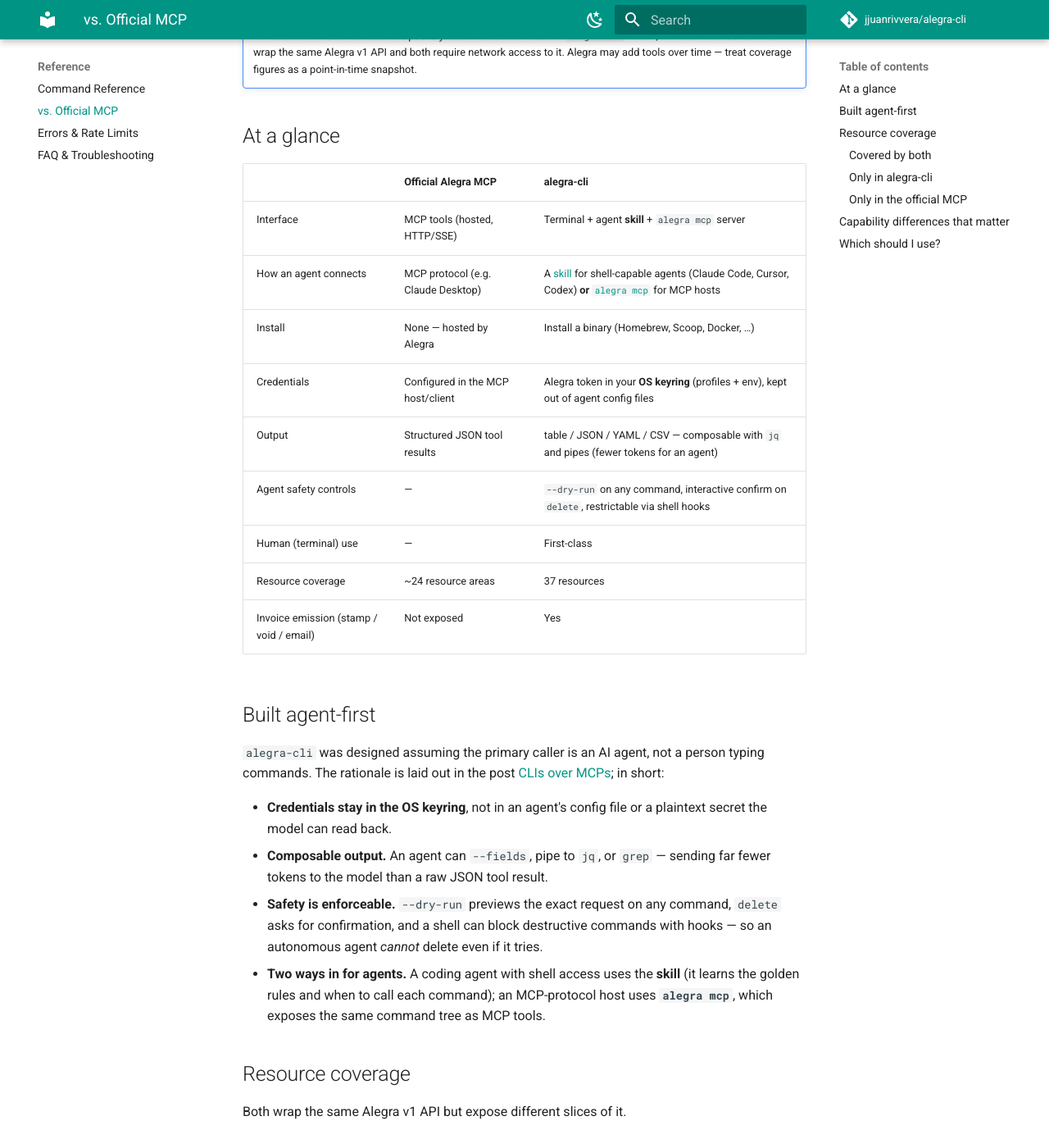
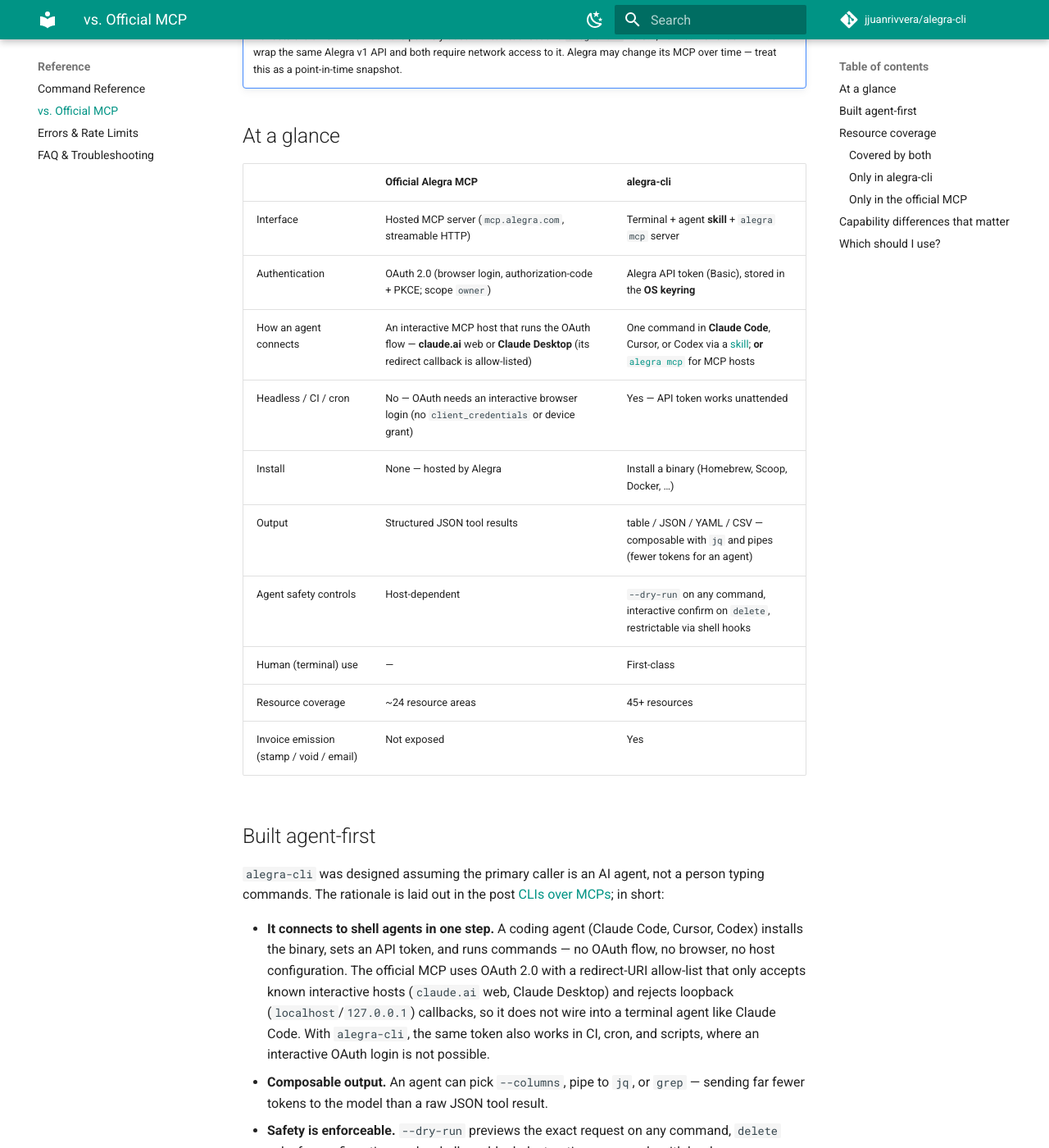
Before and after one commit to jjuanrivvera/alegra-cli, an MkDocs documentation site: the page built from docs/reference/vs-official-mcp.md, in a window 1280 px wide and 1400 px high, scrolled down 392 px. Shown: the whole window at 82% size. Built offline with MkDocs 1.6.1 and Material for MkDocs 9.7.7, drawn with Linux system fonts in a browser that asks for light colours; comment, search, counter and statistics services are not loaded; some of the changed text lies outside the part shown.

Commit message:
docs: correct the official-MCP comparison to be fully accurate
Verified the official Alegra MCP live (2026-06-11): it is not broken or
empty. The server at mcp.alegra.com is OAuth 2.0 protected
(authorization-code + PKCE, scope owner), and its DCR redirect-URI
allow-list accepts known interactive hosts (claude.ai web / Claude
Desktop) while rejecting loopback callbacks — so it cannot wire into a
terminal agent like Claude Code, and has no client_credentials/device
grant for headless use.

Corrects three inaccurate claims:
- dropped 'returns no tools in practice' (false; the public /sse path is
  a stale anonymous deployment — the real endpoint is OAuth-gated)
- dropped the credentials jab ('plaintext secret the model can read
  back'); OAuth is a clean model, so credential handling is not the
  differentiator
- reframed the real difference: native one-step connection to shell
  agents (Claude Code, Cursor, Codex) and unattended CI/cron use via an
  API token, vs OAuth browser login for interactive MCP hosts

Also refreshes the snapshot to v0.8.1 and the resource count to 45+.

```diff
--- a/docs/reference/vs-official-mcp.md
+++ b/docs/reference/vs-official-mcp.md
@@ -8,22 +8,23 @@ page compares the two so you can pick the right fit.
 
 !!! note "Snapshot"
     Reflects the official MCP server's publicly documented tool set and `alegra-cli`
-    **v0.6.1**, verified **2026-06-09**. Both wrap the same Alegra v1 API and both require
-    network access to it. Alegra may add tools over time — treat coverage figures as a
+    **v0.8.1**, verified **2026-06-11**. Both wrap the same Alegra v1 API and both require
+    network access to it. Alegra may change its MCP over time — treat this as a
     point-in-time snapshot.
 
 ## At a glance
 
 | | Official Alegra MCP | alegra-cli |
 | --- | --- | --- |
-| Interface | MCP tools (hosted, HTTP/SSE) | Terminal + agent **skill** + `alegra mcp` server |
-| How an agent connects | MCP protocol (e.g. Claude Desktop) | A [skill](../user-guide/agent-skill.md) for shell-capable agents (Claude Code, Cursor, Codex) **or** [`alegra mcp`](../user-guide/mcp.md) for MCP hosts |
+| Interface | Hosted MCP server (`mcp.alegra.com`, streamable HTTP) | Terminal + agent **skill** + `alegra mcp` server |
+| Authentication | OAuth 2.0 (browser login, authorization-code + PKCE; scope `owner`) | Alegra API token (Basic), stored in the **OS keyring** |
+| How an agent connects | An interactive MCP host that runs the OAuth flow — **claude.ai** web or **Claude Desktop** (its redirect callback is allow-listed) | One command in **Claude Code**, Cursor, or Codex via a [skill](../user-guide/agent-skill.md); **or** [`alegra mcp`](../user-guide/mcp.md) for MCP hosts |
+| Headless / CI / cron | No — OAuth needs an interactive browser login (no `client_credentials` or device grant) | Yes — API token works unattended |
 | Install | None — hosted by Alegra | Install a binary (Homebrew, Scoop, Docker, …) |
-| Credentials | Configured in the MCP host/client | Alegra token in your **OS keyring** (profiles + env), kept out of agent config files |
 | Output | Structured JSON tool results | table / JSON / YAML / CSV — composable with `jq` and pipes (fewer tokens for an agent) |
-| Agent safety controls | — | `--dry-run` on any command, interactive confirm on `delete`, restrictable via shell hooks |
+| Agent safety controls | Host-dependent | `--dry-run` on any command, interactive confirm on `delete`, restrictable via shell hooks |
 | Human (terminal) use | — | First-class |
-| Resource coverage | ~24 resource areas | 37 resources |
+| Resource coverage | ~24 resource areas | 45+ resources |
 | Invoice emission (stamp / void / email) | Not exposed | Yes |
 
 ## Built agent-first
@@ -32,16 +33,28 @@ page compares the two so you can pick the right fit.
 typing commands. The rationale is laid out in the post
 [CLIs over MCPs](https://jjuanrivvera.com/es/blog/clis-sobre-mcps/); in short:
 
-- **Credentials stay in the OS keyring**, not in an agent's config file or a plaintext
-  secret the model can read back.
-- **Composable output.** An agent can `--fields`, pipe to `jq`, or `grep` — sending far
-  fewer tokens to the model than a raw JSON tool result.
+- **It connects to shell agents in one step.** A coding agent (Claude Code, Cursor,
+  Codex) installs the binary, sets an API token, and runs commands — no OAuth flow, no
+  browser, no host configuration. The official MCP uses OAuth 2.0 with a redirect-URI
+  allow-list that only accepts known interactive hosts (`claude.ai` web, Claude Desktop)
+  and rejects loopback (`localhost`/`127.0.0.1`) callbacks, so it does not wire into a
+  terminal agent like Claude Code. With `alegra-cli`, the same token also works in CI,
+  cron, and scripts, where an interactive OAuth login is not possible.
+- **Composable output.** An agent can pick `--columns`, pipe to `jq`, or `grep` — sending
+  far fewer tokens to the model than a raw JSON tool result.
 - **Safety is enforceable.** `--dry-run` previews the exact request on any command,
   `delete` asks for confirmation, and a shell can block destructive commands with hooks —
   so an autonomous agent *cannot* delete even if it tries.
 - **Two ways in for agents.** A coding agent with shell access uses the **skill** (it
   learns the golden rules and when to call each command); an MCP-protocol host uses
   **`alegra mcp`**, which exposes the same command tree as MCP tools.
+
+!!! note "On credentials"
+    Both tools handle credentials responsibly — they are not a point of difference.
+    `alegra-cli` keeps a long-lived API token in the OS keyring; the official MCP uses
+    short-lived OAuth tokens the model never sees. The real trade-off is reach: an API
+    token runs unattended (CI, cron, shell agents), while OAuth requires a one-time
+    interactive browser login.
 
 ## Resource coverage
 
@@ -66,8 +79,7 @@ terms, additional charges, and webhook subscriptions — plus electronic invoice
 too large to embed, they sync on demand from the SAT's published catalog data
 (`alegra catalog sync-sat`, offered automatically by `alegra init` on Mexican
 accounts) and are searched offline with `alegra catalog product-keys <query>`.
-The official MCP documents an equivalent tool, but its server returns no tools
-in practice.
+The official MCP documents an equivalent tool, behind its OAuth connection.
 
 ### Only in the official MCP
 - **Support Center** help-desk tickets (out of scope for an accounting CLI).
@@ -100,7 +112,7 @@ They serve different niches; both are valid.
 | Your situation | Best fit |
 | --- | --- |
 | Coding agent with shell access (Claude Code, Cursor, Codex) | **alegra-cli + skill** |
-| Claude Desktop or another MCP host without a shell | Official MCP, or `alegra mcp` |
+| Interactive MCP host that runs an OAuth login (claude.ai web, Claude Desktop) | Official MCP, or `alegra mcp` |
 | Scripts, CI/CD, cron jobs | **alegra-cli** (pipes, exit codes, env vars) |
 | Autonomous agent touching production data | **alegra-cli** (dry-run, confirmations, hooks) |
 | Electronic invoice emission | **alegra-cli** |
```
